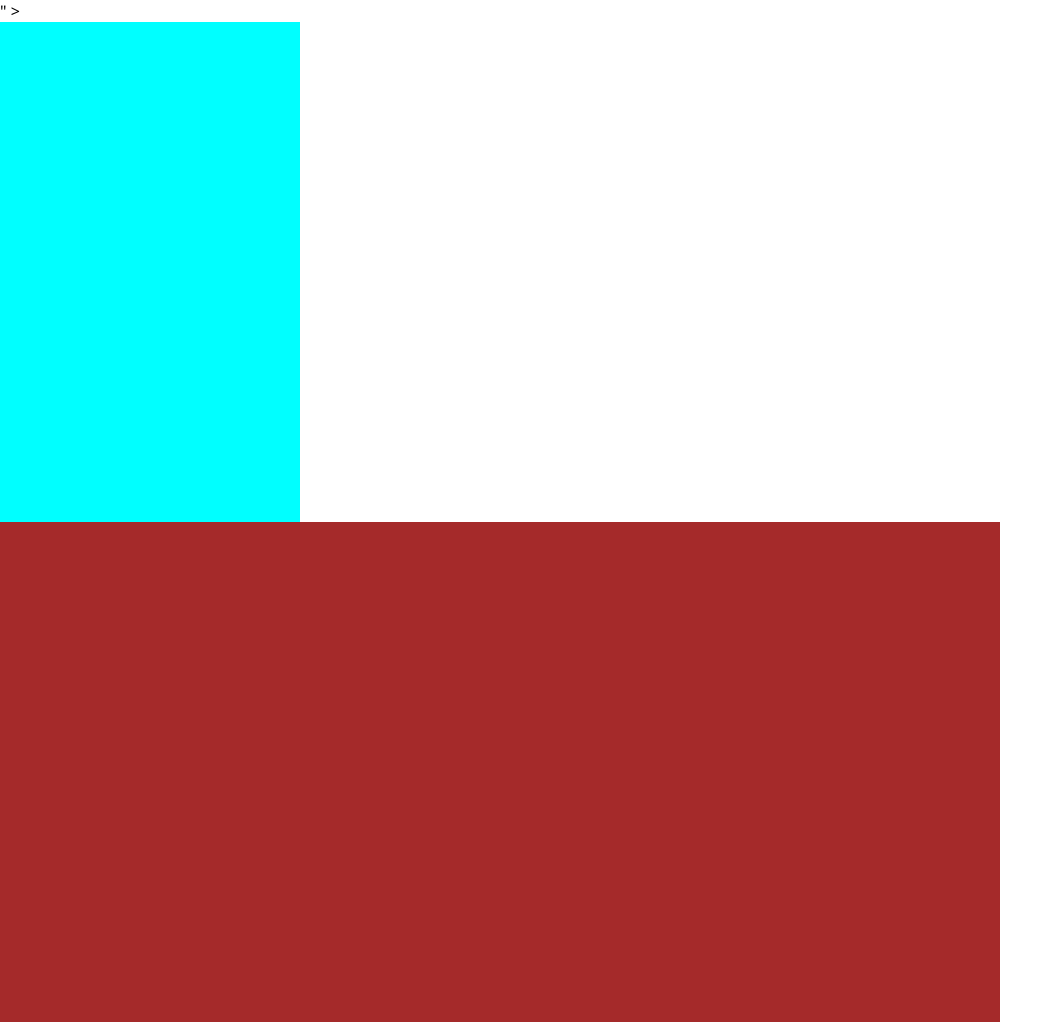
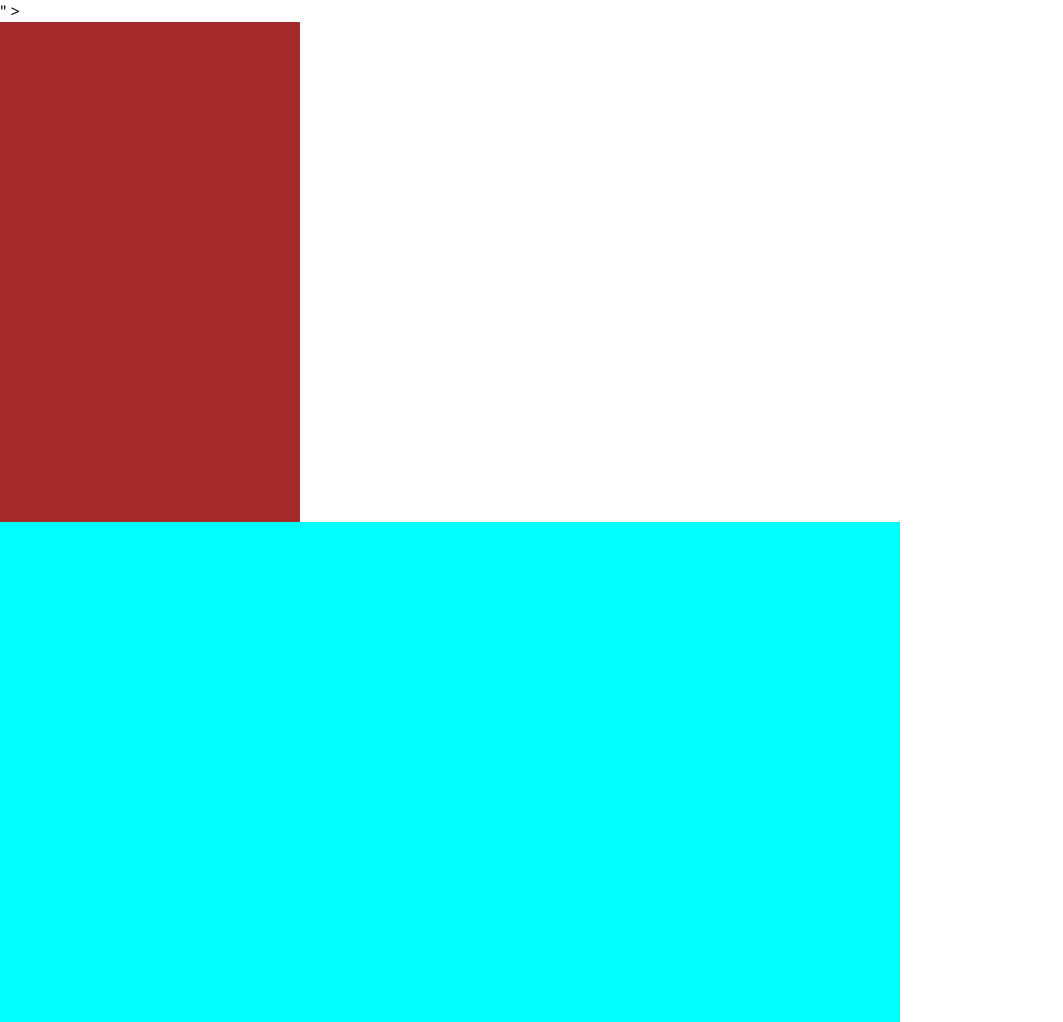
Before and after one commit to chandni-tilasi/Responsive-Resume-using-CSS-Grid---Selectors-Basic-Selectors-Combinators-Pseu---u993mp8krvxy, a plain HTML site: page index.html in a window 1280 px wide. Shown: the whole page, without its empty margins (0-1063 px from the left). Drawn offline with Linux system fonts and the light colour scheme.

Commit message:
first commits

```diff
--- a/style.css
+++ b/style.css
@@ -10,16 +10,17 @@
 
 .main-content{
     display: grid;
-    grid-template-columns: 300px 700px ;
-    height: 1000px;
+    grid-template-columns: 300px 700px;
+    min-height: 1000px;
+
 }
 
 .left-section{
-grid-column: 1;
-background-color: aqua;
-}
-
-.right-section{
-    grid-column: 1/span 2;
+    grid-column: 1 span;
     background-color: brown;
 }
+.right-section{
+    grid-column: 1/2 span;
+    width: 90%;
+    background-color: aqua;
+}
```
